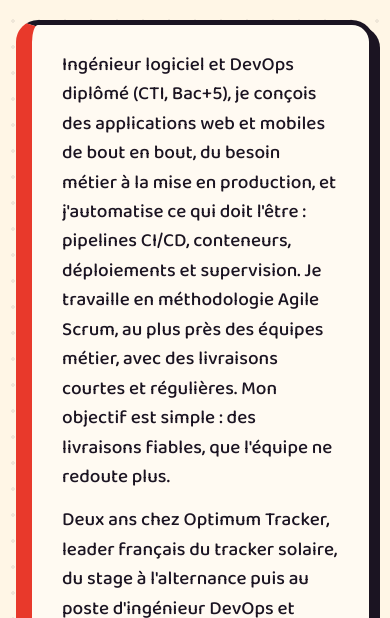
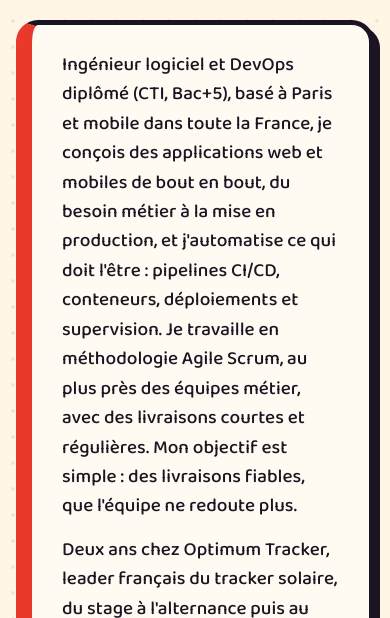
Before and after one commit to adiel-sml/Portfolio, a plain HTML site: page a-propos.html in a window 390 px wide. Shown: the part 226-844 px from the top of the page. Drawn offline with Linux system fonts and the light colour scheme.

Commit message:
Profil : basé à Paris, mobile dans toute la France

```diff
--- a/a-propos.html
+++ b/a-propos.html
@@ -24,7 +24,7 @@
   <section id="profil" class="section">
     <h2><span>Mon</span> profil</h2>
     <div class="profil">
-      <p>Ingénieur logiciel et DevOps diplômé (CTI, Bac+5), je conçois des applications web et mobiles de bout en bout, du besoin métier à la mise en production, et j'automatise ce qui doit l'être : pipelines CI/CD, conteneurs, déploiements et supervision. Je travaille en méthodologie Agile Scrum, au plus près des équipes métier, avec des livraisons courtes et régulières. Mon objectif est simple : des livraisons fiables, que l'équipe ne redoute plus.</p>
+      <p>Ingénieur logiciel et DevOps diplômé (CTI, Bac+5), basé à Paris et mobile dans toute la France, je conçois des applications web et mobiles de bout en bout, du besoin métier à la mise en production, et j'automatise ce qui doit l'être : pipelines CI/CD, conteneurs, déploiements et supervision. Je travaille en méthodologie Agile Scrum, au plus près des équipes métier, avec des livraisons courtes et régulières. Mon objectif est simple : des livraisons fiables, que l'équipe ne redoute plus.</p>
       <p>Deux ans chez Optimum Tracker, leader français du tracker solaire, du stage à l'alternance puis au poste d'ingénieur DevOps et fullstack, m'ont appris à livrer pour le terrain. J'y ai conçu la GMAO interne qui a réduit de 60 % le temps de traitement des interventions, fait évoluer les applications mobiles de supervision de centrales agrivoltaïques et automatisé leurs builds jusqu'aux stores. Je travaille aujourd'hui chez Dooke Consulting, société d'ingénierie du numérique, à Paris en hybride, sur des projets web, mobiles et DevOps pour des clients en France et en Afrique.</p>
       <p>En dehors du travail, je construis mes propres produits : GoWithMe, une marketplace de colivraison entre l'Afrique et l'Europe, SplitEase pour partager les dépenses, Ça joue, une appli de vingt-trois jeux de soirée, Doodle Video, un pipeline qui produit tout seul des vidéos animées, et un lab Kubernetes où je teste Terraform, Ansible et Argo CD avant de m'en servir en production.</p>
       <p>J'intègre aussi l'IA à ma façon de travailler. Je conçois des skills et des plugins pour Claude Code, l'assistant de développement d'Anthropic : des instructions et des outils réutilisables qui lui apprennent à suivre mes méthodes. Doodle Video en est l'exemple le plus complet : un plugin qui enchaîne l'écriture, la voix, l'animation, les contrôles qualité et la publication de vidéos, avec des garde-fous à chaque étape. J'applique la même logique au DevOps : automatiser, vérifier, documenter.</p>
```
Also changed, not shown: index.html (+2 -2 lines).
